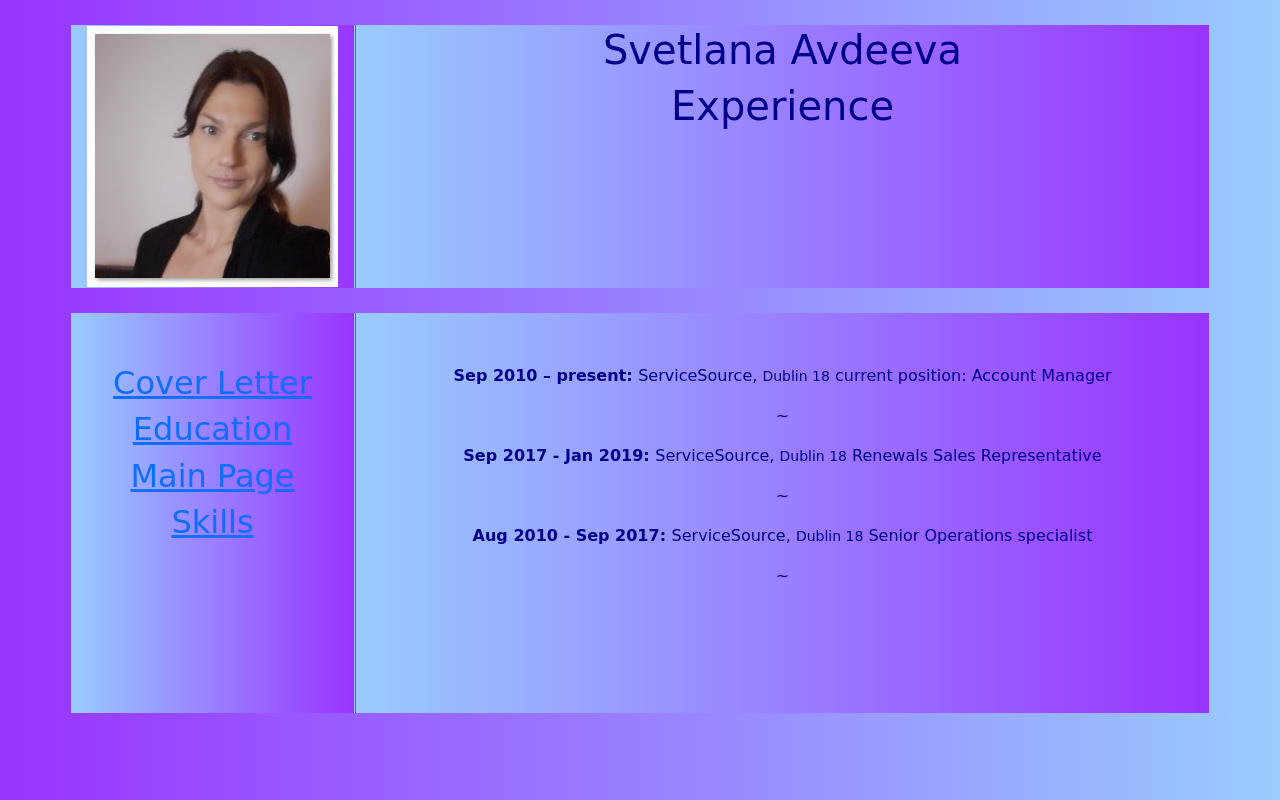
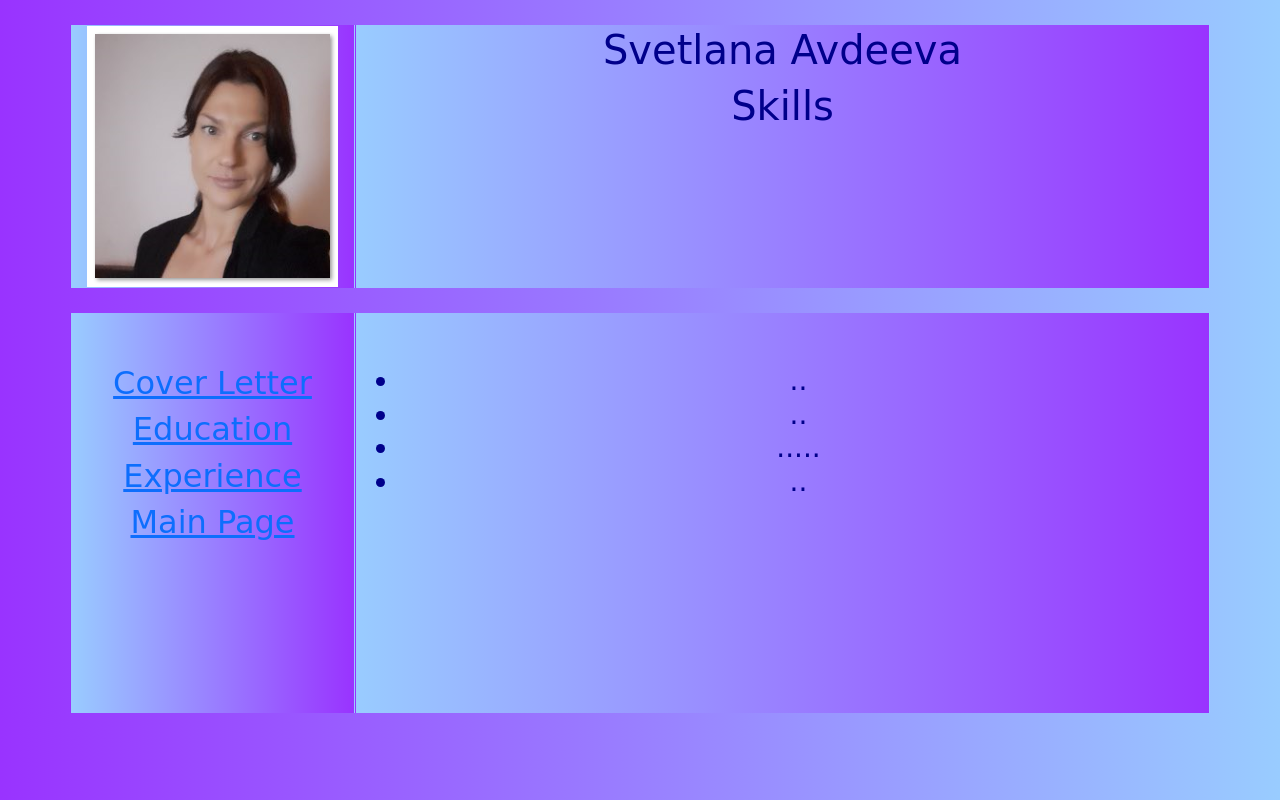
Before and after one commit to SvetlanaAvdeeva/SvetlanaAvdeeva.github.io, a plain HTML site: page Experience/index.html in a window 1280 px wide. Drawn offline with nearby package versions, Linux system fonts and the light colour scheme.

Commit message:
Update index.html

```diff
--- a/Experience/index.html
+++ b/Experience/index.html
@@ -1,7 +1,7 @@
 <!DOCTYPE html>
 <html>
 	<head>
-		<title>Experience</title>
+		<title>Skills</title>
 		<link href="https://cdn.jsdelivr.net/npm/bootstrap@5.1.3/dist/css/bootstrap.min.css" rel="stylesheet" integrity="sha384-1BmE4kWBq78iYhFldvKuhfTAU6auU8tT94WrHftjDbrCEXSU1oBoqyl2QvZ6jIW3" crossorigin="anonymous">
 		<script src="https://cdn.jsdelivr.net/npm/bootstrap@5.1.3/dist/js/bootstrap.bundle.min.js" integrity="sha384-ka7Sk0Gln4gmtz2MlQnikT1wXgYsOg+OMhuP+IlRH9sENBO0LRn5q+8nbTov4+1p" crossorigin="anonymous"></script>
 		<link rel="stylesheet" href="../style/style.css"/>
@@ -14,23 +14,23 @@
 				</div>
 				<div class="col-sm-9 col-lg-9 show">
 					<h1>Svetlana Avdeeva</h1>
-					<h1>Experience</h1>
+					<h1>Skills</h1>
 				</div>
 			</div>
 			<div class="row">
 				<div class="col-sm-3 col-lg-3 show sidebar">
 					<h2 id="links"><a href="../Cover Letter/index.html">Cover Letter</a></h2>
 					<h2 id="links"><a href="../Education/index.html">Education</a></h2>
+					<h2 id="links"><a href="../Experience/index.html">Experience</a></h2>
 					<h2 id="links"><a href="../index.html">Main Page</a></h2>
-					<h2 id="links"><a href="../Skills/index.html">Skills</a></h2>
 				</div>
 				<div class="col-sm-9 col-lg-9 show sidebar">
-					<b><p>Sep 2010 – present: </b>ServiceSource, <small>Dublin 18</small> current position: Account Manager</p>
-					<p>~</p>
-					<b><p>Sep 2017 - Jan 2019: </b>ServiceSource, <small>Dublin 18</small> Renewals Sales Representative</p>
-					<p>~</p>
-					<b><p>Aug 2010 - Sep 2017: </b>ServiceSource, <small>Dublin 18</small> Senior Operations specialist</p>
-					<p>~</p>
+					<h3><ul>
+						<li>..</li>
+						<li>..</li>
+						<li>.....</li>
+						<li>..</li>
+					</ul></h3>
 				</div>
 			</div>
 		</div>
```
